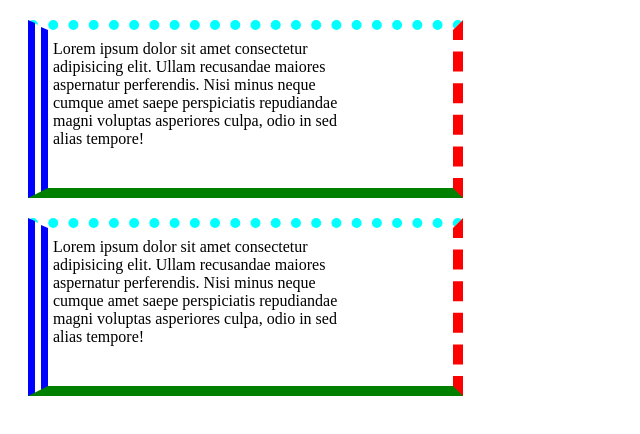
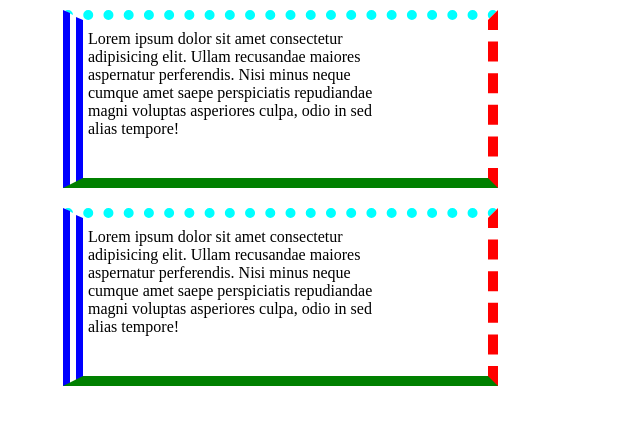
Before and after one commit to MukhAzizF/belajar-css, a plain HTML site: page box.html in a window 1280 px wide. Shown: the whole page, without its empty margins (0-640 px from the left). Drawn offline with Linux system fonts and the light colour scheme.

Commit message:
feat: Mengenal Margin

```diff
--- a/assets/css/box.css
+++ b/assets/css/box.css
@@ -24,3 +24,12 @@ div {
   /* padding: 10px 40px; */
   padding: 10px 100px 40px 5px ;
 }
+
+div {
+  margin-top: 10px;
+  margin-right: 20px;
+  margin-bottom: 20px;
+  margin-left: 55px;
+  margin: ;
+  /* margin: 5em; */
+}
```
